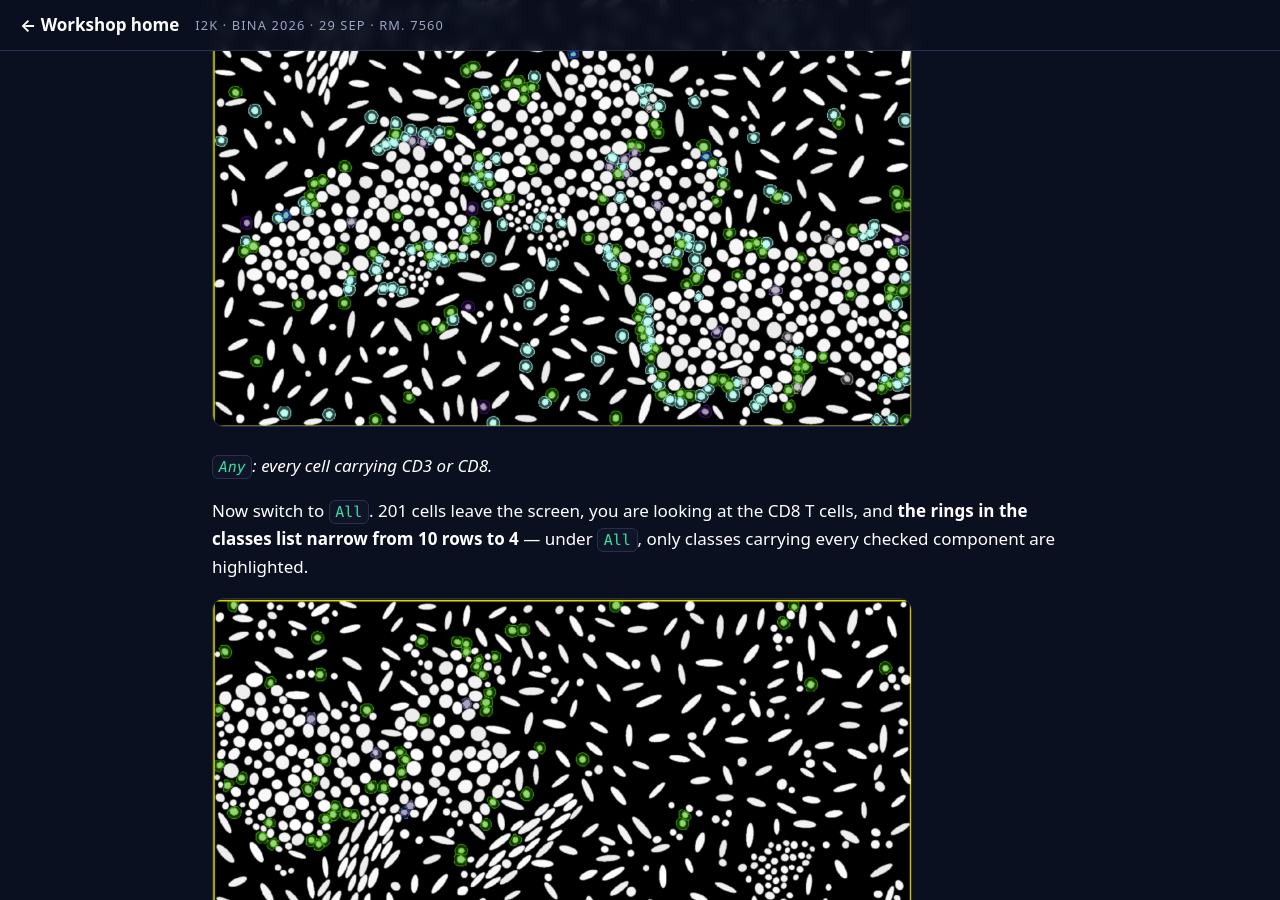
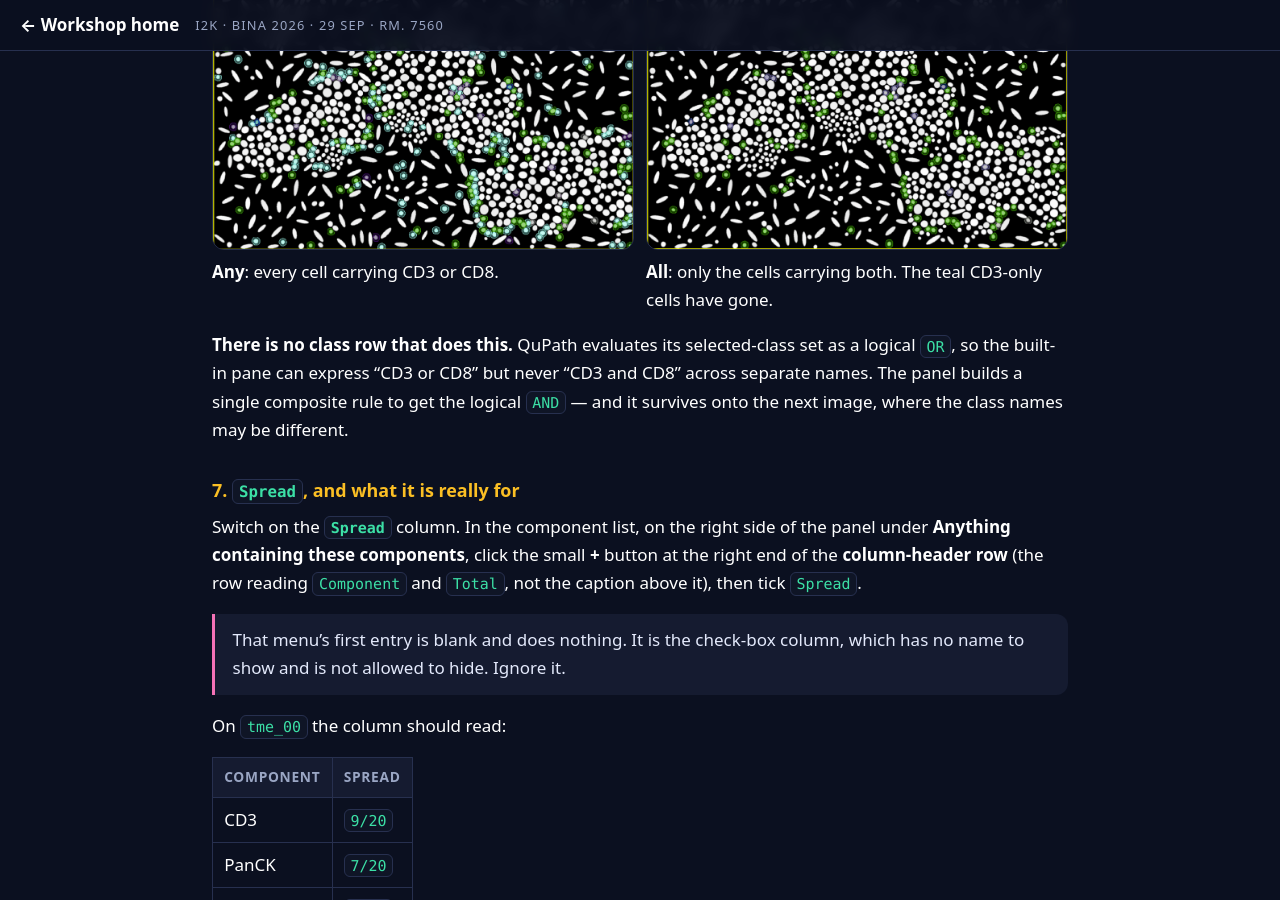
Before and after one commit to MichaelSNelson/BINA-I2K-2026-QuPath-Extensions, a Jekyll site: the page built from docs/14-class-visibility.md, in a window 1280 px wide and 900 px high, scrolled down 7295 px. Built offline with Jekyll 4.4.1, drawn with Linux system fonts in a browser that asks for light colours.

Commit message:
Guide 14: Any and All views side by side
Claude-Session: https://claude.ai/code/session_01KwiACUr5MacuDvqp74c96o

```diff
--- a/docs/14-class-visibility.md
+++ b/docs/14-class-visibility.md
@@ -244,17 +244,20 @@ which option is selected before you read any counts. On `Any`, this image barely
 386 cells to 388 — 187 of the 189 CD8-positive cells are also CD3-positive,
 so CD8 sits almost entirely inside CD3.
 
-<img src="../images/class-visibility/any-cd3-cd8.png" alt="The tme_00 image with CD3 and CD8 checked and Any selected. Most cells are plain white outlines on black; the visible cells, outlined in teal and green with a few in purple, are scattered along the edges of the round tumor nests and through the stroma" width="700">
-
-*`Any`: every cell carrying CD3 or CD8.*
-
 Now switch to `All`. 201 cells leave the screen, you are looking at the CD8 T cells, and **the
 rings in the classes list narrow from 10 rows to 4** — under `All`, only classes carrying every
 checked component are highlighted.
 
-<img src="../images/class-visibility/all-cd3-cd8.png" alt="The same view with All selected instead. The teal outlines are gone; only the green-outlined cells and a few purple ones remain, in the same places along the tumor nests and through the stroma" width="700">
-
-*`All`: only the cells carrying both. The teal CD3-only cells have gone.*
+<div style="display:flex;gap:12px;flex-wrap:wrap;align-items:flex-start;margin:1em 0">
+  <figure style="flex:1 1 300px;margin:0">
+    <img src="../images/class-visibility/any-cd3-cd8.png" alt="The tme_00 image with CD3 and CD8 checked and Any selected. Most cells are plain white outlines on black; the visible cells, outlined in teal and green with a few in purple, are scattered along the edges of the round tumor nests and through the stroma" style="width:100%;height:auto">
+    <figcaption><b>Any</b>: every cell carrying CD3 or CD8.</figcaption>
+  </figure>
+  <figure style="flex:1 1 300px;margin:0">
+    <img src="../images/class-visibility/all-cd3-cd8.png" alt="The same view with All selected instead. The teal outlines are gone; only the green-outlined cells and a few purple ones remain, in the same places along the tumor nests and through the stroma" style="width:100%;height:auto">
+    <figcaption><b>All</b>: only the cells carrying both. The teal CD3-only cells have gone.</figcaption>
+  </figure>
+</div>
 
 **There is no class row that does this.** QuPath evaluates its selected-class set as a logical <code>OR</code>,
 so the built-in pane can express "CD3 or CD8" but never "CD3 and CD8" across separate names. The
```
